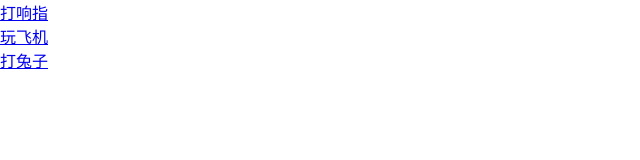
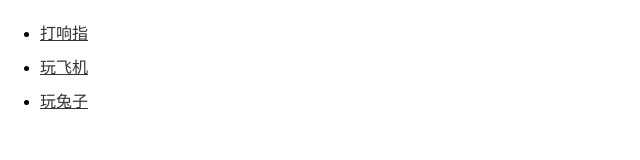
Before and after one commit to vespex/egg-server, a website: page app/view/index.html in a window 1280 px wide. Shown: the whole page, without its empty margins (0-640 px from the left). Drawn offline with nearby package versions, Linux system fonts and the light colour scheme; files that its build step writes are made by us from their sources.

Commit message:
feat: 样式修改

```diff
--- a/app/public/static/css/style.css
+++ b/app/public/static/css/style.css
@@ -2,3 +2,12 @@ body, ul, dl, dd, p ,h1, h2, h3, h4, h5, h6 {
   margin: 0;
   padding: 0;
 }
+a {
+  color: #333;
+}
+.index .list {
+  padding: 10px 40px;
+}
+.index .list li{
+  margin: 10px 0;
+}
--- a/app/view/index.html
+++ b/app/view/index.html
@@ -1,18 +1,13 @@
 {% extends "layout.html" %}
 {% block head %}
   <title>主页</title>
-  <style>
-    .demo1 h1{
-      letter-spacing: 0rem;
-    }
-  </style>
 {% endblock %}
 {% block content %}
-  <div id="app">
-    <ul>
-      <li><a href="/snap">打响指</a></li>
-      <li><a href="/aviator">玩飞机</a></li>
-      <li><a href="/rabbit">打兔子</a></li>
+  <div class="page index">
+    <ul class="list">
+      <li><a href="/snap" class="paper-btn">打响指</a></li>
+      <li><a href="/aviator" class="paper-btn">玩飞机</a></li>
+      <li><a href="/rabbit" class="paper-btn">玩兔子</a></li>
     </ul>
   </div>
 {% endblock %}
```
Also changed, not shown: 1 other file.
